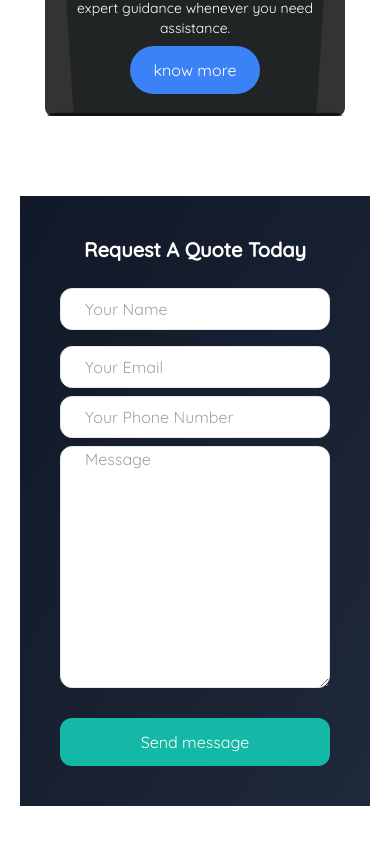
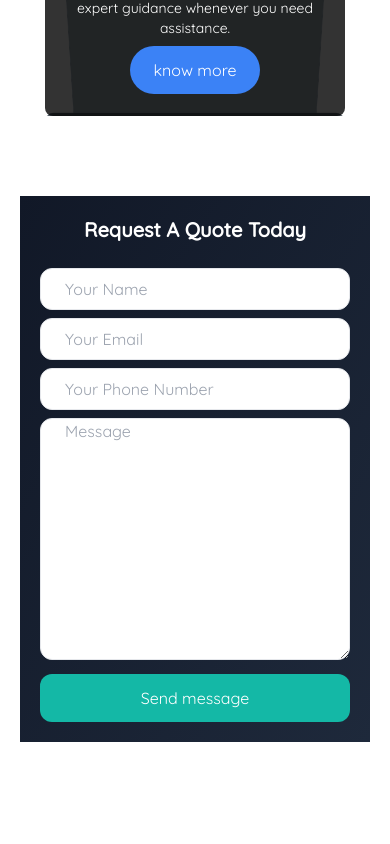
Before and after one commit to zablon-oigo/spark-electricians, a React (Vite) app: page / in a window 390 px wide. Shown: the part 5486-6330 px from the top of the page. Built offline with nearby package versions, Linux system fonts and the light colour scheme; a web font is replaced by a local one.

Commit message:
reducing padding on y-axis for smaller screen

```diff
--- a/src/layout/QuoteForm.jsx
+++ b/src/layout/QuoteForm.jsx
@@ -26,12 +26,12 @@ const QuoteForm = () => {
 
   return (
     <>
-   <div className="bg-gradient-to-br from-gray-900 to-slate-800 text-white px-10 py-10">
+   <div className="bg-gradient-to-br from-gray-900 to-slate-800 text-white md:px-10 px-5 py-5 md:py-10">
    <h2 className="md:text-4xl text-xl font-semibold capitalize text-center mb-6">
     request a quote today
     </h2>
     <form action="" className="">
-   <div className="flex items-center flex-col md:flex-row gap-2 justify-center">
+   <div className="flex items-center flex-col md:flex-row nd:gap-2 justify-center">
    <input
         type="text"
         name="name"
@@ -66,7 +66,7 @@ const QuoteForm = () => {
         className="w-full  px-6 rounded-xl md:py-2 border  text-gray-700 "
         placeholder="Message"
       ></textarea>
-      <div className="mt-6 flex justify-center md:justify-start">
+      <div className="md:mt-6 mt-2 flex justify-center md:justify-start">
       <button
         type="submit"
         className="md:w-1/2 w-full bg-teal-500 hover:bg-teal-600 text-white md:px-6 px-4 py-3 rounded-xl"
```
